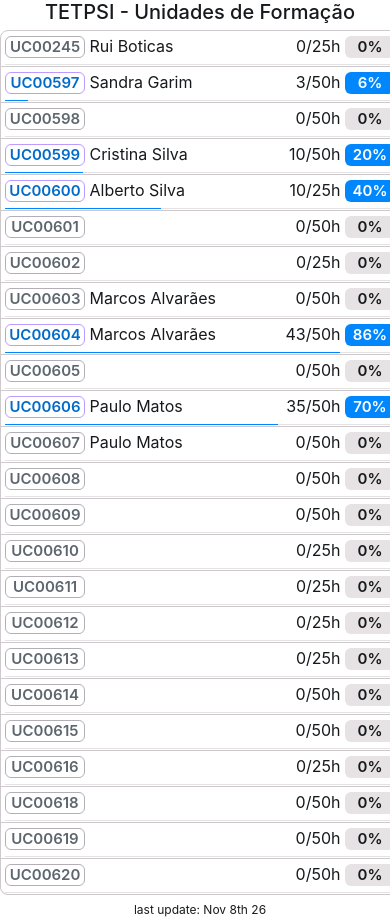
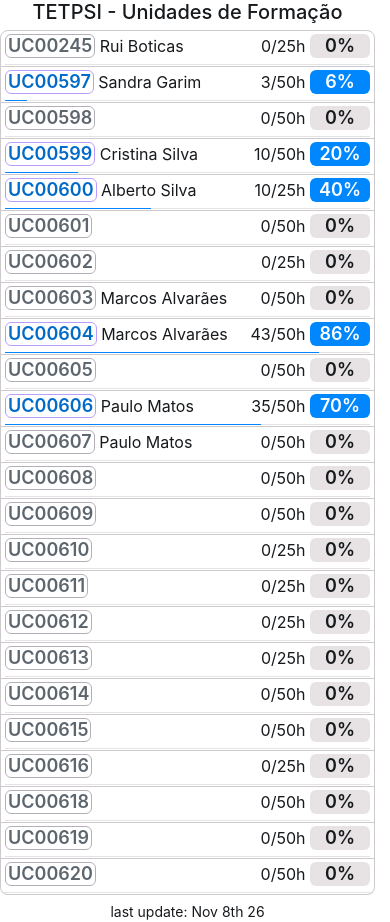
Before and after one commit to turbozambas/mazagation, a plain HTML site: page index.html in a window 390 px wide. Drawn offline with Linux system fonts and the light colour scheme.

Commit message:
responsiveness

```diff
--- a/main.css
+++ b/main.css
@@ -1,6 +1,4 @@
-body {
-	width: 400px;
-	margin: 0 auto;
+html {
 	justify-content: center;
 	text-align: center;
 }
@@ -20,18 +18,26 @@ p {
 .details p { float: left; }
 .details p:last-child { float: right; }
 
-h1 { font-size: 20px; }
-
 .badge {
 	border-radius: 6px;
 	padding: 2px;
-	font-size: 15px;
 }
 
-.uc { width: 80px; }
-.percentage { width: 50px; }
+footer { margin-top: 6px; }
 
-footer {
-	margin-top: 6px;
-	font-size: 12px;
+@media (max-width: 1024px) {
+	html { width: 100%; }
+	h1 { font-size: 20px; }
+	p { font-size: 1em; }
+	.badge { font-size: 18px; }
+	footer { font-size: 14px; }
+	.percentage { width: 60px; }
 }
+@media (min-width: 1025px) {
+	html { width: 400px; margin: 0 auto; }
+	h1 { font-size: 20px; }
+	.badge { font-size: 15px; }
+	footer { font-size: 12px; }
+	.uc { width: 80px; }
+	.percentage { width: 50px; }
+}
```
